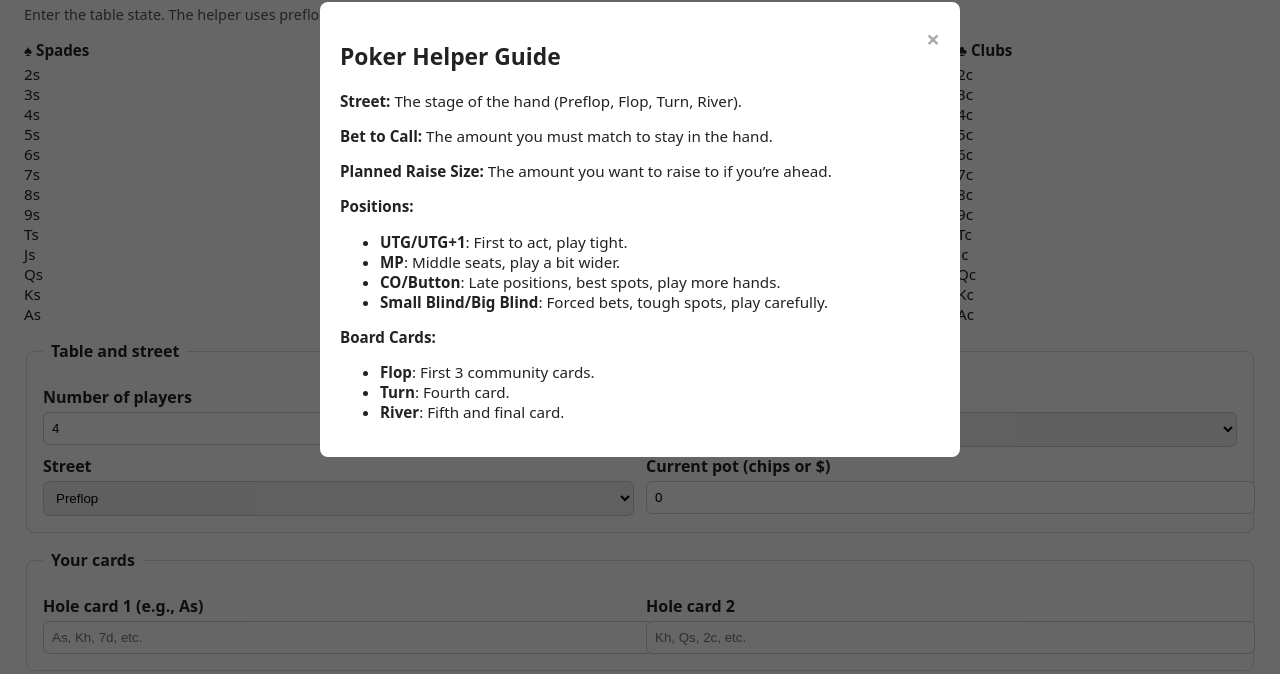
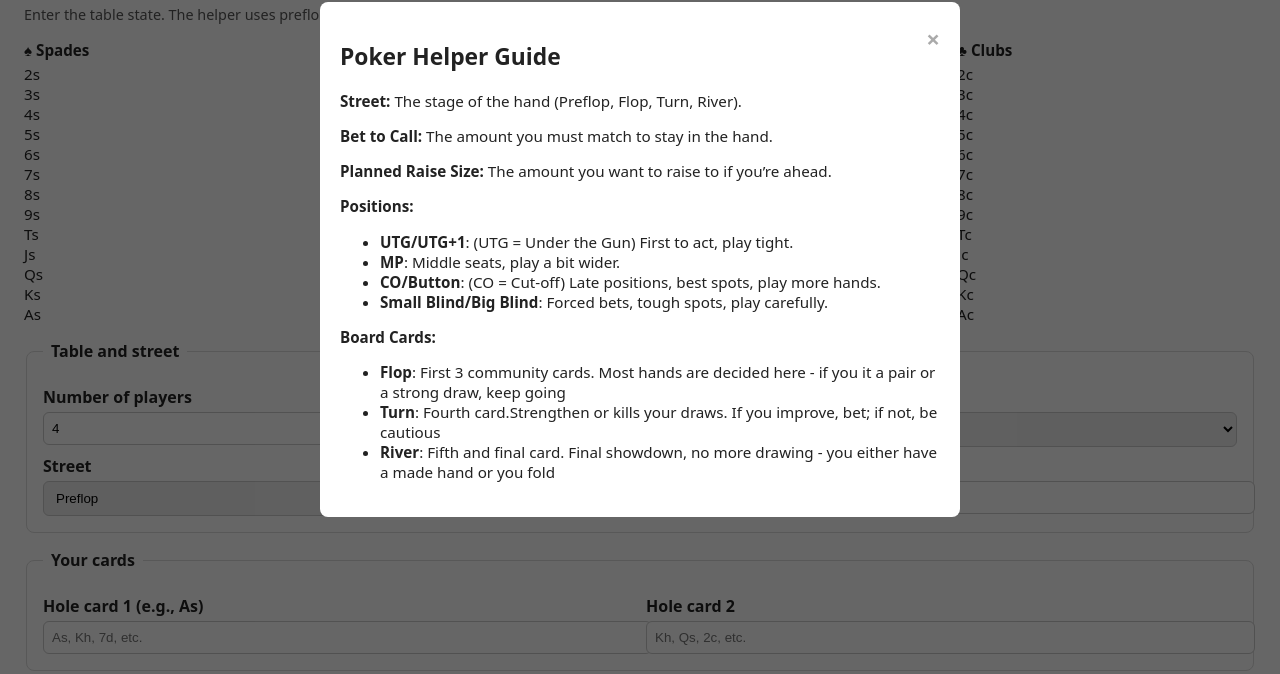
Before and after one commit to Jellybean1979/RDR2_Poker_helper, a plain HTML site: page index.html in a window 1280 px wide. Both pictures are taken after a click on the button "Poker Help". Shown: the part 126-800 px from the top of the page. Drawn offline with Linux system fonts and the light colour scheme.

Commit message:
Update index.html

```diff
--- a/index.html
+++ b/index.html
@@ -104,17 +104,17 @@
     <p><strong>Planned Raise Size:</strong> The amount you want to raise to if you’re ahead.</p>
     <p><strong>Positions:</strong>
       <ul>
-        <li><b>UTG/UTG+1</b>: First to act, play tight.</li>
+        <li><b>UTG/UTG+1</b>: (UTG = Under the Gun) First to act, play tight.</li>
         <li><b>MP</b>: Middle seats, play a bit wider.</li>
-        <li><b>CO/Button</b>: Late positions, best spots, play more hands.</li>
+        <li><b>CO/Button</b>: (CO = Cut-off) Late positions, best spots, play more hands.</li>
         <li><b>Small Blind/Big Blind</b>: Forced bets, tough spots, play carefully.</li>
       </ul>
     </p>
     <p><strong>Board Cards:</strong>
       <ul>
-        <li><b>Flop</b>: First 3 community cards.</li>
-        <li><b>Turn</b>: Fourth card.</li>
-        <li><b>River</b>: Fifth and final card.</li>
+        <li><b>Flop</b>: First 3 community cards. Most hands are decided here - if you it a pair or a strong draw, keep going</li>
+        <li><b>Turn</b>: Fourth card.Strengthen or kills your draws. If you improve, bet; if not, be cautious</li>
+        <li><b>River</b>: Fifth and final card. Final showdown, no more drawing - you either have a made hand or you fold </li>
       </ul>
     </p>
   </div>
```
